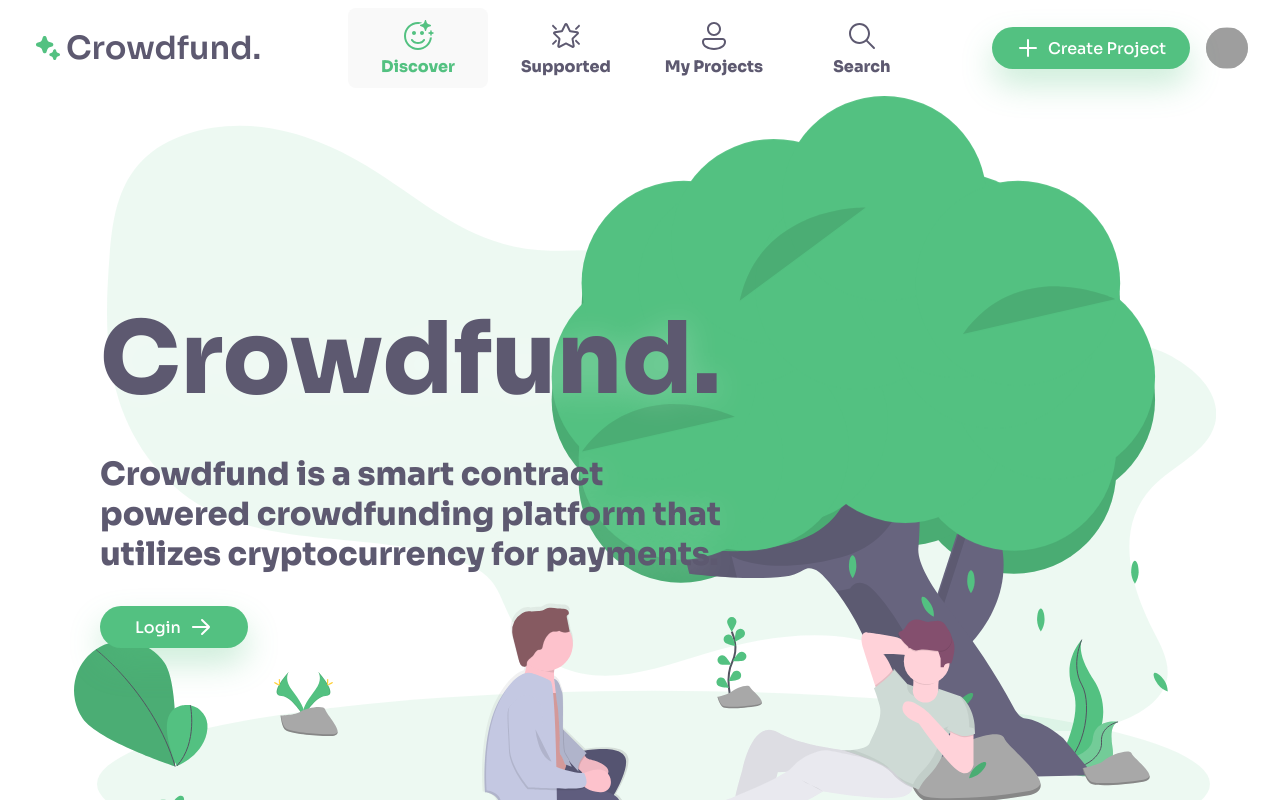
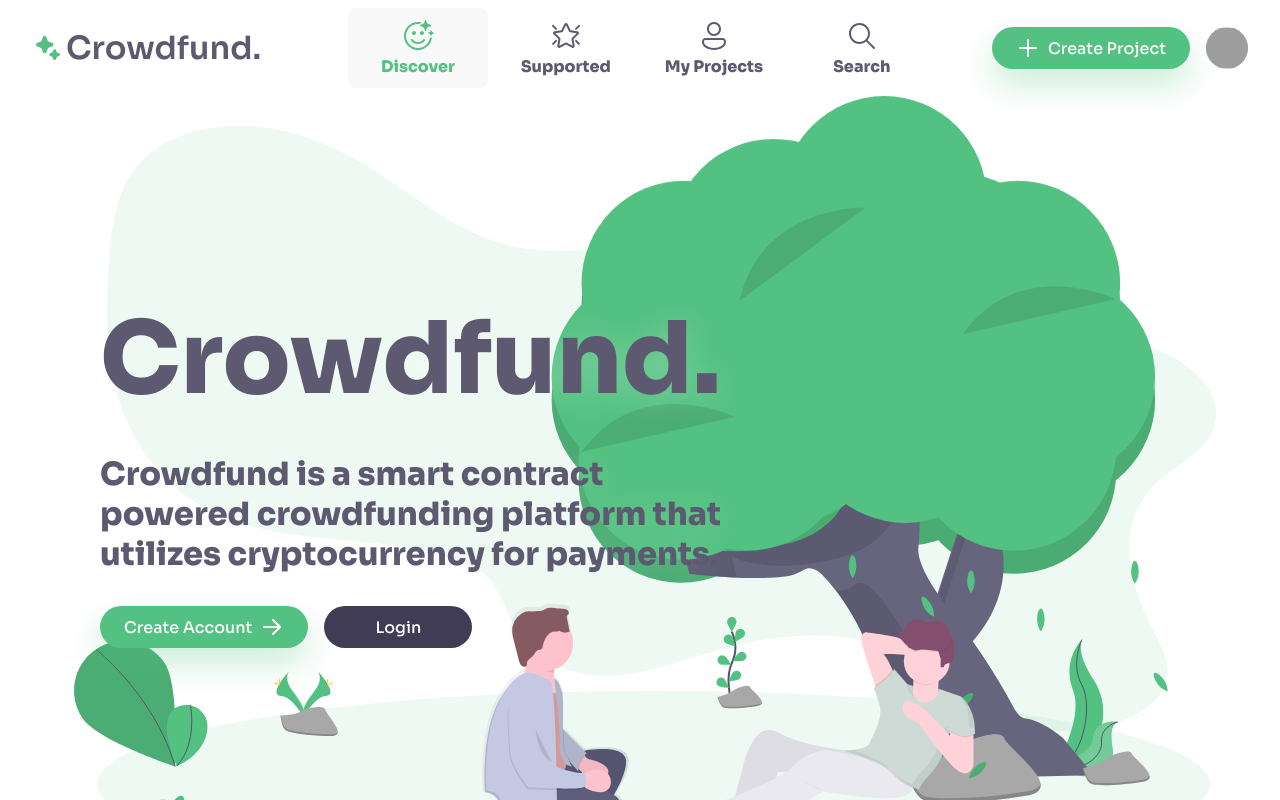
Before and after one commit to torstendngh/decentra-crowdfunding, a React (Create React App) app: page / in a window 1280 px wide. Built offline with nearby package versions, Linux system fonts and the light colour scheme; grey boxes are pictures that could not be loaded; the HTML template or start-up script is replaced by a standard one.

Commit message:
First smart contracts

```diff
--- a/package.json
+++ b/package.json
@@ -6,12 +6,14 @@
     "@testing-library/jest-dom": "^5.16.5",
     "@testing-library/react": "^13.4.0",
     "@testing-library/user-event": "^13.5.0",
+    "ethers": "^5.7.2",
+    "hardhat": "^2.12.4",
+    "nth-check": "^2.0.1",
     "react": "^18.2.0",
     "react-dom": "^18.2.0",
     "react-router-dom": "^6.4.4",
     "react-scripts": "5.0.1",
-    "web-vitals": "^2.1.4",
-    "nth-check": "^2.0.1"
+    "web-vitals": "^2.1.4"
   },
   "scripts": {
     "start": "react-scripts start",
--- a/src/App.js
+++ b/src/App.js
@@ -1,10 +1,20 @@
+// React imports
 import { BrowserRouter, Routes, Route } from "react-router-dom";
+import { useEffect, useState, useRef } from 'react'
+
+// Smart Contract & Crypto imports
+import { ethers } from 'ethers'
+import { hasEthereum } from './utils/ethereum'
+
+// CSS imports
+import './vars.css'
 import './App.css';
+import './normalize.css'
+import './pages/CommonPageStyles.css'
+
+// Component imports
 import Navbar from './components/Navbar';
 import DiscoverPage from './pages/DiscoverPage';
-import './vars.css'
-import './normalize.css'
-import './pages/CommonPageStyles.css'
 import ProjectPage from './pages/ProjectPage';
 import SupportedPage from "./pages/SupportedPage";
 import MyProjectsPage from "./pages/MyProjectsPage";
@@ -13,7 +23,30 @@ import CreateProjectPage from "./pages/CreateProjectPage";
 import ProfilePage from "./pages/ProfilePage";
 import LoginPage from "./pages/LoginPage";
 
+
 function App() {
+
+  const [connectedWalletAddress, setConnectedWalletAddressState] = useState('')
+
+  useEffect( () => {
+    if(! hasEthereum()) {
+      setConnectedWalletAddressState(`MetaMask unavailable`)
+      return
+    }
+    async function setConnectedWalletAddress() {
+      const provider = new ethers.providers.Web3Provider(window.ethereum);
+      const signer = provider.getSigner()
+      try {
+        const signerAddress = await signer.getAddress()
+        setConnectedWalletAddressState(`Connected wallet: ${signerAddress}`)
+      } catch {
+        setConnectedWalletAddressState('No wallet connected')
+        return;
+      }
+    }
+    setConnectedWalletAddress();
+  },[])
+
   return (
     <div className="App">
       <BrowserRouter>
--- /dev/null
+++ b/src/lang/en-us.json
@@ -0,0 +1,3 @@
+{
+  "app.name": "Crowdfund."
+}
--- a/src/pages/CreateProjectPage.css
+++ b/src/pages/CreateProjectPage.css
@@ -54,9 +54,10 @@
 .CreateProjectPage > .FormContainer > form > .GoalContainer > input[type=number] {
   font-weight: 800;
 
-  border-radius: 8px;
+  border-radius: 0px;
   outline: none;
-  border: 3px solid #eaeaee;
+  border: none;
+  border-bottom: 3px solid #eaeaee;
   padding: 8px 16px;
 }
 
@@ -65,9 +66,10 @@
 .CreateProjectPage > .FormContainer > form > textarea  {
   font-weight: 800;
   margin-bottom: 16px;
-  border-radius: 8px;
+  border-radius: 0;
   outline: none;
-  border: 3px solid #eaeaee;
+  border: none;
+  border-bottom: 3px solid #eaeaee;
   padding: 8px 16px;
   resize: none;
 }
--- a/src/pages/DiscoverPage.css
+++ b/src/pages/DiscoverPage.css
@@ -10,7 +10,6 @@
   z-index: -1;
   transition: opacity 0.1s linear, filter 0.1s linear;
 }
-
 
 .PageTitle {
   position: relative;
@@ -34,7 +33,14 @@
   text-shadow: 0 4px 32px rgba(255, 255, 255, 0.25);
 }
 
-.PageTitle > .ActionButton {
+.PageTitle > .ButtonContainer {
+  margin-bottom: 200px;
+  display: flex;
+  margin-left: var(--page-padding-left);
+  gap: 16px;
+}
+
+.PageTitle > .ButtonContainer > .ActionButton {
   background-color: var(--accent);
   border: none;
   color: white;
@@ -52,17 +58,36 @@
   position: relative;
   transition: all 0.1s ease;
   z-index: 5;
-
-  margin-left: var(--page-padding-left);
-
   box-shadow: 0px 16px 32px var(--accent-shadow);
-
-  margin-bottom: 200px;
 }
 
-.PageTitle > .ActionButton:hover {
+.PageTitle > .ButtonContainer > .ActionButton:hover {
   background-color: var(--accent);
   border: none;
   color: white;
   transform: scale(1.06);
 }
+
+.PageTitle > .ButtonContainer > .SecondaryButton {
+
+  font-weight: 500;
+  padding: 0 24px;
+  height: 42px;
+  border-radius: 1000px;
+  cursor: pointer;
+  min-width: 148px;
+  display: flex;
+  justify-content: center;
+  align-items: center;
+  gap: 8px;
+  position: relative;
+  transition: all 0.1s ease;
+  z-index: 5;
+  background-color: #403c55;
+  color: white;
+  border: none;
+}
+
+.PageTitle > .ButtonContainer > .SecondaryButton:hover {
+  transform: scale(1.06);
+}
--- a/src/pages/DiscoverPage.jsx
+++ b/src/pages/DiscoverPage.jsx
@@ -29,15 +29,24 @@ function DiscoverPage() {
       <div className="PageTitle">
         <div className="Title">Crowdfund.</div>
         <div className="Details">Crowdfund is a smart contract powered crowdfunding platform that utilizes cryptocurrency for payments.</div>
+        <div className="ButtonContainer">
           <button
             className="ActionButton"
-          onClick={() => navigate("/login")}
+            onClick={() => navigate("/create-account")}
           >
-          Login
+            Create Account
             <svg width="24" height="24" viewBox="0 0 24 24" fill="none" xmlns="http://www.w3.org/2000/svg">
               <path d="M13.7045 4.28377C13.3111 3.89615 12.678 3.90084 12.2904 4.29424C11.9027 4.68765 11.9074 5.3208 12.3008 5.70842L17.6712 10.9998H4C3.44771 10.9998 3 11.4475 3 11.9998C3 12.5521 3.44772 12.9998 4 12.9998H17.6646L12.3008 18.2847C11.9074 18.6723 11.9027 19.3055 12.2904 19.6989C12.678 20.0923 13.3111 20.097 13.7045 19.7094L20.6287 12.887C21.1256 12.3974 21.1256 11.5958 20.6287 11.1062L13.7045 4.28377Z" fill="currentColor"/>
             </svg>
           </button>
+          <button
+            className="SecondaryButton"
+            onClick={() => navigate("/login")}
+          >
+            Login
+          </button>
+        </div>
+
       </div>
       <h3>Top Projects</h3>
       <div className="CardCarousel">
--- a/src/pages/LoginPage.css
+++ b/src/pages/LoginPage.css
@@ -52,9 +52,11 @@
 .LoginPage > .FormContainer > form > input[type=email], .LoginPage > .FormContainer > form > input[type=password] {
   font-weight: 800;
   margin-bottom: 16px;
-  border-radius: 8px;
+  border-radius: 0;
   outline: none;
-  border: 3px solid #eaeaee;
+  border: none;
+  border-bottom: 3px solid #eaeaee;
+  min-width: 200px;
   padding: 8px 16px;
 }
 
--- a/src/pages/LoginPage.jsx
+++ b/src/pages/LoginPage.jsx
@@ -1,4 +1,3 @@
-import WorkInProgress from "../components/WorkInProgress"
 import './LoginPage.css'
 import {ReactComponent as ConnectSVG} from './../svg/undraw_dreamer_re_9tua.svg';
 import { useEffect } from "react";
@@ -16,9 +15,9 @@ function LoginPage() {
         <p className="Title">Login</p>
         <form action="">
           <label for="fname">E-mail</label>
-          <input required type="email" id="fname" name="fname" placeholder="E-mail"></input>
+          <input required type="email" id="fname" name="fname" placeholder="username@domain.com"></input>
           <label for="lname">Password</label>
-          <input required type="password" id="lname" name="lname" placeholder="Password"></input>
+          <input required type="password" id="lname" name="lname" placeholder="password"></input>
           <button className="LoginButton" type="submit">
             <svg width="24" height="24" viewBox="0 0 24 24" fill="none" xmlns="http://www.w3.org/2000/svg">
               <path d="M12 2C17.5228 2 22 6.47715 22 12C22 17.5228 17.5228 22 12 22C6.47715 22 2 17.5228 2 12C2 6.47715 6.47715 2 12 2ZM15.2197 8.96967L10.75 13.4393L8.78033 11.4697C8.48744 11.1768 8.01256 11.1768 7.71967 11.4697C7.42678 11.7626 7.42678 12.2374 7.71967 12.5303L10.2197 15.0303C10.5126 15.3232 10.9874 15.3232 11.2803 15.0303L16.2803 10.0303C16.5732 9.73744 16.5732 9.26256 16.2803 8.96967C15.9874 8.67678 15.5126 8.67678 15.2197 8.96967Z" fill="currentColor"/>
--- /dev/null
+++ b/src/utils/ethereum.js
@@ -0,0 +1,6 @@
+// Check for MetaMask wallet browser extension
+function hasEthereum () {
+    return typeof window !== 'undefined' && typeof window.ethereum !== 'undefined'
+}
+
+export { hasEthereum }
--- /dev/null
+++ b/src/utils/text.js
@@ -0,0 +1,3 @@
+export function getText() {
+
+}
```
Also changed, not shown: src/components/Navbar.jsx (+2 -1 lines), 2 other files (tests, documents, lock files or other folders). Lines whose indentation alone changed are shown as unchanged.
